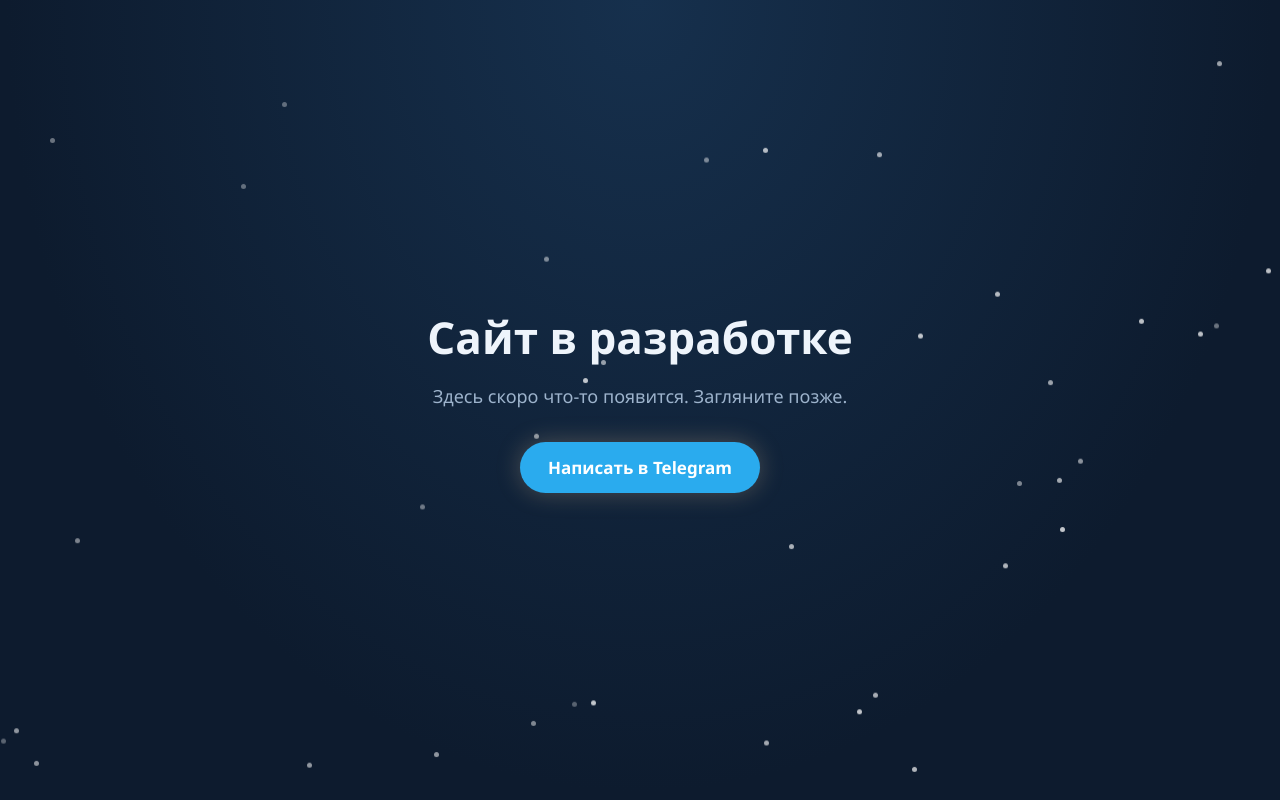
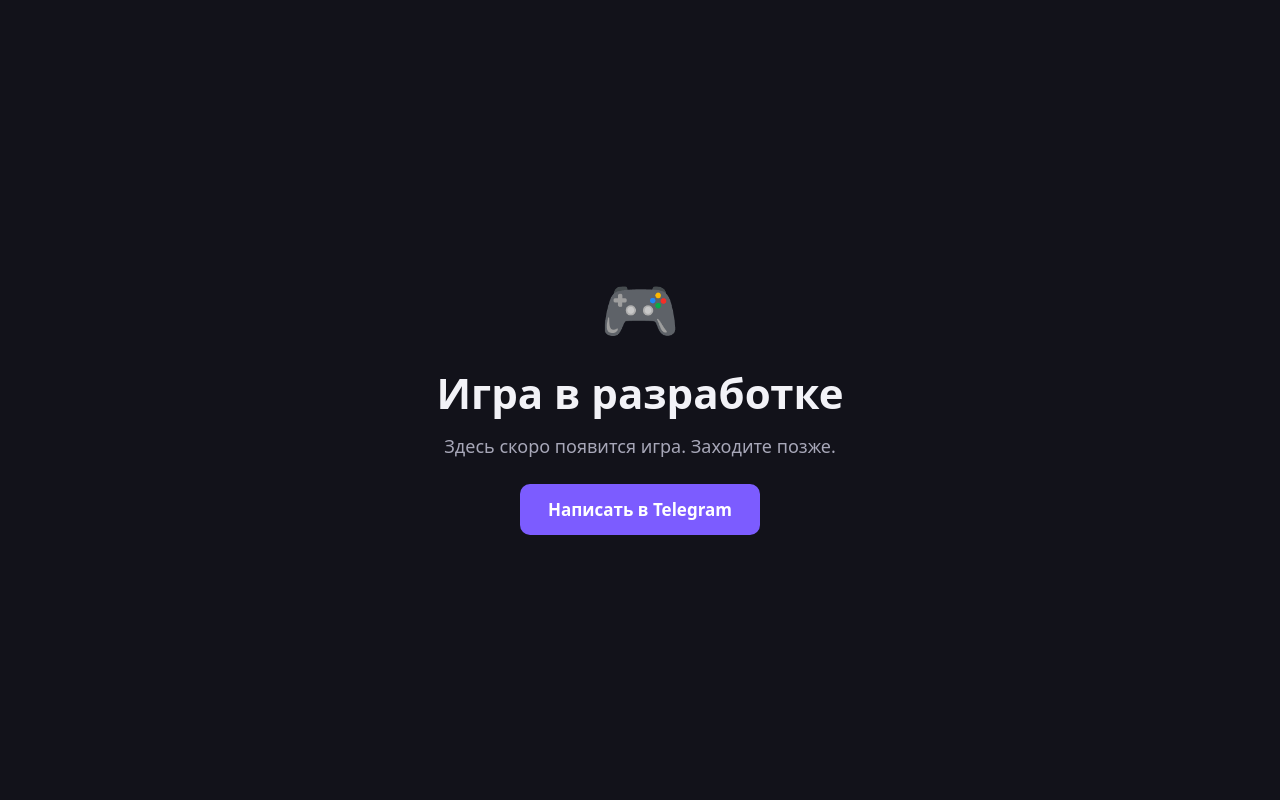
Before and after one commit to Hirobrin-ad/Gaming, a plain HTML site: page index.html in a window 1280 px wide. Drawn offline with Linux system fonts and the light colour scheme.

Commit message:
Update title and styling for game development page

```diff
--- a/index.html
+++ b/index.html
@@ -3,70 +3,45 @@
 <head>
 <meta charset="utf-8">
 <meta name="viewport" content="width=device-width, initial-scale=1">
-<title>Сайт в разработке</title>
+<title>Игра в разработке</title>
 <style>
-  :root {
-    --night: #0d1b2e;
-    --night-2: #16304d;
-    --snow: #eef4fb;
-    --muted: #9db3cc;
-    --glow: #ffd9a0;
-    --btn: #2aabee;
-    --btn-hover: #1d8fcb;
-  }
   * { box-sizing: border-box; }
   html, body { height: 100%; margin: 0; }
   body {
-    font-family: "Segoe UI", system-ui, -apple-system, Roboto, sans-serif;
-    color: var(--snow);
-    background: radial-gradient(ellipse at 50% 0%, var(--night-2), var(--night) 70%);
+    font-family: system-ui, -apple-system, "Segoe UI", Roboto, sans-serif;
+    background: #12121a;
+    color: #f2f2f7;
     display: flex;
     align-items: center;
     justify-content: center;
     padding: 24px;
-    overflow: hidden;
+    text-align: center;
   }
-  .snow { position: fixed; inset: 0; pointer-events: none; }
-  .snow i {
-    position: absolute; top: -10px;
-    width: 5px; height: 5px; border-radius: 50%;
-    background: #fff; opacity: .7;
-    animation: fall linear infinite;
-  }
-  @keyframes fall { to { transform: translateY(110vh); } }
-  main { position: relative; text-align: center; max-width: 480px; }
-  h1 { font-size: clamp(30px, 8vw, 44px); margin: 0 0 16px; font-weight: 700; }
-  p { margin: 0 0 12px; line-height: 1.55; color: var(--muted); font-size: 18px; }
+  main { max-width: 460px; }
+  .icon { font-size: 64px; margin-bottom: 12px; }
+  h1 { margin: 0 0 12px; font-size: clamp(30px, 8vw, 42px); }
+  p { margin: 0 0 24px; font-size: 18px; line-height: 1.5; color: #a7a7b8; }
   .btn {
-    display: inline-block; margin-top: 20px;
-    padding: 14px 28px; border-radius: 999px;
-    background: var(--btn); color: #fff;
-    text-decoration: none; font-weight: 600; font-size: 17px;
-    box-shadow: 0 0 24px rgba(255, 217, 160, .25);
+    display: inline-block;
+    padding: 14px 28px;
+    background: #7c5cff;
+    color: #fff;
+    border-radius: 10px;
+    font-weight: 600;
+    font-size: 17px;
+    text-decoration: none;
     transition: background .2s;
   }
-  .btn:hover { background: var(--btn-hover); }
-  .btn:focus-visible { outline: 3px solid var(--glow); outline-offset: 3px; }
-  @media (prefers-reduced-motion: reduce) { .snow { display: none; } }
+  .btn:hover { background: #6a49f0; }
+  .btn:focus-visible { outline: 3px solid #fff; outline-offset: 3px; }
 </style>
 </head>
 <body>
-  <div class="snow" id="snow" aria-hidden="true"></div>
   <main>
-    <h1>Сайт в разработке</h1>
-    <p>Здесь скоро что-то появится. Загляните позже.</p>
+    <div class="icon">🎮</div>
+    <h1>Игра в разработке</h1>
+    <p>Здесь скоро появится игра. Заходите позже.</p>
     <a class="btn" href="https://t.me/ArtemLilpip" target="_blank" rel="noopener">Написать в Telegram</a>
   </main>
-  <script>
-    var s = document.getElementById('snow');
-    for (var i = 0; i < 40; i++) {
-      var f = document.createElement('i');
-      f.style.left = Math.random() * 100 + 'vw';
-      f.style.animationDuration = (8 + Math.random() * 10) + 's';
-      f.style.animationDelay = (-Math.random() * 18) + 's';
-      f.style.opacity = (0.3 + Math.random() * 0.5).toFixed(2);
-      s.appendChild(f);
-    }
-  </script>
 </body>
 </html>
```
